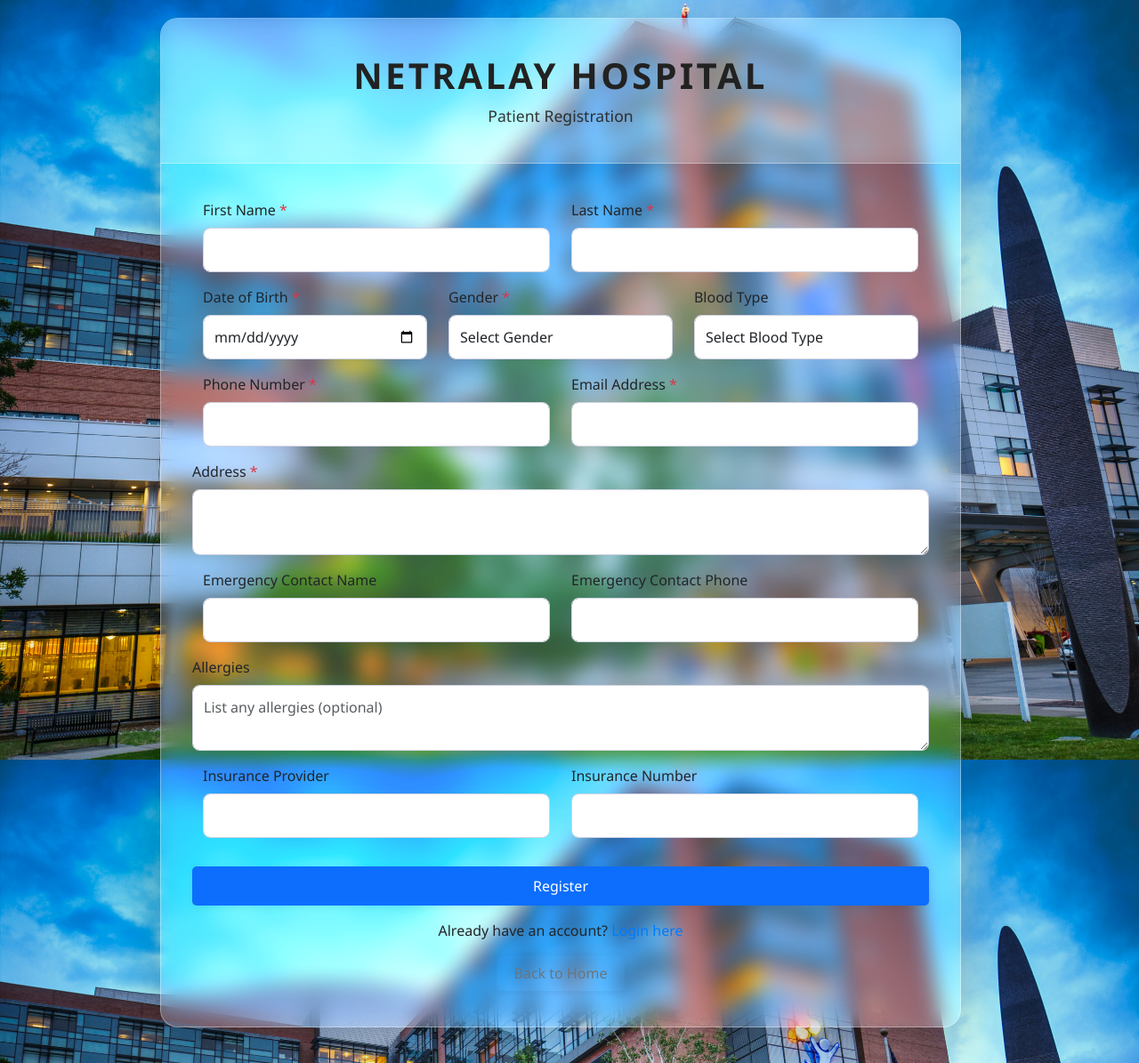
After one commit to MRIGANKA-GUHA/Netralay-hospital, a PHP site: page /netralay-hospital/register.php in a window 1280 px wide. The commit adds this page. Shown: the whole page at 89% size. Run offline with PHP 8.4, Linux system fonts and the light colour scheme.

Commit message:
adding register page

```diff
--- a/css/style.css
+++ b/css/style.css
@@ -56,7 +56,7 @@ body.login-page, body.register-page {
 .login-container {
     max-width: 600px;
     width: 100%;
-    padding: 0;
+    padding: 0px;
 }
 
 .register-container {
--- /dev/null
+++ b/register.php
@@ -0,0 +1,257 @@
+<?php
+require_once 'includes/config.php';
+
+// Redirect if already logged in
+if (isLoggedIn()) {
+    redirect('dashboard.php');
+}
+
+$error = '';
+$success = '';
+
+if ($_SERVER['REQUEST_METHOD'] == 'POST') {
+    // Sanitize inputs
+    $first_name = sanitize($_POST['first_name']);
+    $last_name = sanitize($_POST['last_name']);
+    $date_of_birth = $_POST['date_of_birth'];
+    $gender = $_POST['gender'];
+    $blood_type = sanitize($_POST['blood_type']);
+    $phone = sanitize($_POST['phone']);
+    $email = sanitize($_POST['email']);
+    $address = sanitize($_POST['address']);
+    $emergency_contact_name = sanitize($_POST['emergency_contact_name']);
+    $emergency_contact_phone = sanitize($_POST['emergency_contact_phone']);
+    $allergies = sanitize($_POST['allergies']);
+    $insurance_provider = sanitize($_POST['insurance_provider']);
+    $insurance_number = sanitize($_POST['insurance_number']);
+
+    // Validation
+    if (empty($first_name) || empty($last_name) || empty($date_of_birth) || empty($gender) ||
+        empty($phone) || empty($email) || empty($address)) {
+        $error = 'Please fill in all required fields';
+    } elseif (!filter_var($email, FILTER_VALIDATE_EMAIL)) {
+        $error = 'Please enter a valid email address';
+    } else {
+        try {
+            // Check if email already exists
+            $stmt = $pdo->prepare("SELECT patient_id FROM patients WHERE email = ?");
+            $stmt->execute([$email]);
+            if ($stmt->fetch()) {
+                $error = 'Email already registered. Please use a different email.';
+            } else {
+                // Generate sequential patient ID
+                $patient_id = generateId('NET', 'patients', 'patient_id', 6);
+
+                // Insert patient record
+                $stmt = $pdo->prepare("INSERT INTO patients (patient_id, first_name, last_name, date_of_birth, gender, phone, email, address, emergency_contact_name, emergency_contact_phone, blood_type, allergies, insurance_provider, insurance_number) VALUES (?, ?, ?, ?, ?, ?, ?, ?, ?, ?, ?, ?, ?, ?)");
+
+                $stmt->execute([
+                    $patient_id,
+                    $first_name,
+                    $last_name,
+                    $date_of_birth,
+                    $gender,
+                    $phone,
+                    $email,
+                    $address,
+                    $emergency_contact_name,
+                    $emergency_contact_phone,
+                    $blood_type ?: null,
+                    $allergies ?: null,
+                    $insurance_provider ?: null,
+                    $insurance_number ?: null
+                ]);
+
+                $success = 'Registration successful! Your Patient ID is: ' . $patient_id;
+            }
+        } catch (PDOException $e) {
+            $error = 'Registration failed. Please try again.';
+        }
+    }
+}
+?>
+
+<!DOCTYPE html>
+<html lang="en">
+<head>
+    <meta charset="UTF-8">
+    <meta name="viewport" content="width=device-width, initial-scale=1.0">
+    <title>Patient Registration - <?php echo SITE_NAME; ?></title>
+    <link href="https://cdn.jsdelivr.net/npm/bootstrap@5.3.0/dist/css/bootstrap.min.css" rel="stylesheet">
+    <link href="https://cdnjs.cloudflare.com/ajax/libs/font-awesome/6.4.0/css/all.min.css" rel="stylesheet">
+    <link href="css/style.css" rel="stylesheet">
+    <style>
+        .register-header h1 {
+            text-transform: uppercase;
+            letter-spacing: 0.08em;
+            font-weight: bold;
+        }
+        .register-form .form-group {
+            margin-bottom: 1rem;
+        }
+        .register-form label {
+            font-weight: 500;
+            margin-bottom: 0.5rem;
+        }
+        .required::after {
+            content: " *";
+            color: #dc3545;
+        }
+    </style>
+</head>
+<body class="login-page">
+    <div class="login-container" style="width: 100%; max-width: 960px; padding: 20px;">
+        <div class="login-card" style="max-width: 900px;">
+            <div class="login-header register-header">
+                <h1><?php echo SITE_NAME; ?></h1>
+                <p style="font-size: 1.10rem;">Patient Registration</p>
+            </div>
+
+            <?php if ($error): ?>
+                <div class="alert alert-danger">
+                    <i class="fas fa-exclamation-circle"></i> <?php echo $error; ?>
+                </div>
+            <?php endif; ?>
+
+            <?php if ($success): ?>
+                <div class="alert alert-success">
+                    <i class="fas fa-check-circle"></i> <?php echo $success; ?>
+                    <div class="mt-3">
+                        <a href="login.php" class="btn btn-primary">Go to Login</a>
+                    </div>
+                </div>
+            <?php else: ?>
+
+            <form method="POST" class="register-form login-form">
+                <div class="row">
+                    <div class="col-md-6">
+                        <div class="form-group">
+                            <label for="first_name" class="required">First Name</label>
+                            <input type="text" class="form-control" id="first_name" name="first_name"
+                                   value="<?php echo isset($_POST['first_name']) ? htmlspecialchars($_POST['first_name']) : ''; ?>" required>
+                        </div>
+                    </div>
+                    <div class="col-md-6">
+                        <div class="form-group">
+                            <label for="last_name" class="required">Last Name</label>
+                            <input type="text" class="form-control" id="last_name" name="last_name"
+                                   value="<?php echo isset($_POST['last_name']) ? htmlspecialchars($_POST['last_name']) : ''; ?>" required>
+                        </div>
+                    </div>
+                </div>
+
+                <div class="row">
+                    <div class="col-md-4">
+                        <div class="form-group">
+                            <label for="date_of_birth" class="required">Date of Birth</label>
+                            <input type="date" class="form-control" id="date_of_birth" name="date_of_birth"
+                                   value="<?php echo isset($_POST['date_of_birth']) ? htmlspecialchars($_POST['date_of_birth']) : ''; ?>" required>
+                        </div>
+                    </div>
+                    <div class="col-md-4">
+                        <div class="form-group">
+                            <label for="gender" class="required">Gender</label>
+                            <select class="form-control" id="gender" name="gender" required>
+                                <option value="">Select Gender</option>
+                                <option value="Male" <?php echo (isset($_POST['gender']) && $_POST['gender'] == 'Male') ? 'selected' : ''; ?>>Male</option>
+                                <option value="Female" <?php echo (isset($_POST['gender']) && $_POST['gender'] == 'Female') ? 'selected' : ''; ?>>Female</option>
+                                <option value="Other" <?php echo (isset($_POST['gender']) && $_POST['gender'] == 'Other') ? 'selected' : ''; ?>>Other</option>
+                            </select>
+                        </div>
+                    </div>
+                    <div class="col-md-4">
+                        <div class="form-group">
+                            <label for="blood_type">Blood Type</label>
+                            <select class="form-control" id="blood_type" name="blood_type">
+                                <option value="">Select Blood Type</option>
+                                <option value="A+" <?php echo (isset($_POST['blood_type']) && $_POST['blood_type'] == 'A+') ? 'selected' : ''; ?>>A+</option>
+                                <option value="A-" <?php echo (isset($_POST['blood_type']) && $_POST['blood_type'] == 'A-') ? 'selected' : ''; ?>>A-</option>
+                                <option value="B+" <?php echo (isset($_POST['blood_type']) && $_POST['blood_type'] == 'B+') ? 'selected' : ''; ?>>B+</option>
+                                <option value="B-" <?php echo (isset($_POST['blood_type']) && $_POST['blood_type'] == 'B-') ? 'selected' : ''; ?>>B-</option>
+                                <option value="AB+" <?php echo (isset($_POST['blood_type']) && $_POST['blood_type'] == 'AB+') ? 'selected' : ''; ?>>AB+</option>
+                                <option value="AB-" <?php echo (isset($_POST['blood_type']) && $_POST['blood_type'] == 'AB-') ? 'selected' : ''; ?>>AB-</option>
+                                <option value="O+" <?php echo (isset($_POST['blood_type']) && $_POST['blood_type'] == 'O+') ? 'selected' : ''; ?>>O+</option>
+                                <option value="O-" <?php echo (isset($_POST['blood_type']) && $_POST['blood_type'] == 'O-') ? 'selected' : ''; ?>>O-</option>
+                            </select>
+                        </div>
+                    </div>
+                </div>
+
+                <div class="row">
+                    <div class="col-md-6">
+                        <div class="form-group">
+                            <label for="phone" class="required">Phone Number</label>
+                            <input type="tel" class="form-control" id="phone" name="phone"
+                                   value="<?php echo isset($_POST['phone']) ? htmlspecialchars($_POST['phone']) : ''; ?>" required>
+                        </div>
+                    </div>
+                    <div class="col-md-6">
+                        <div class="form-group">
+                            <label for="email" class="required">Email Address</label>
+                            <input type="email" class="form-control" id="email" name="email"
+                                   value="<?php echo isset($_POST['email']) ? htmlspecialchars($_POST['email']) : ''; ?>" required>
+                        </div>
+                    </div>
+                </div>
+
+                <div class="form-group">
+                    <label for="address" class="required">Address</label>
+                    <textarea class="form-control" id="address" name="address" rows="2" required><?php echo isset($_POST['address']) ? htmlspecialchars($_POST['address']) : ''; ?></textarea>
+                </div>
+
+                <div class="row">
+                    <div class="col-md-6">
+                        <div class="form-group">
+                            <label for="emergency_contact_name">Emergency Contact Name</label>
+                            <input type="text" class="form-control" id="emergency_contact_name" name="emergency_contact_name"
+                                   value="<?php echo isset($_POST['emergency_contact_name']) ? htmlspecialchars($_POST['emergency_contact_name']) : ''; ?>">
+                        </div>
+                    </div>
+                    <div class="col-md-6">
+                        <div class="form-group">
+                            <label for="emergency_contact_phone">Emergency Contact Phone</label>
+                            <input type="tel" class="form-control" id="emergency_contact_phone" name="emergency_contact_phone"
+                                   value="<?php echo isset($_POST['emergency_contact_phone']) ? htmlspecialchars($_POST['emergency_contact_phone']) : ''; ?>">
+                        </div>
+                    </div>
+                </div>
+
+                <div class="form-group">
+                    <label for="allergies">Allergies</label>
+                    <textarea class="form-control" id="allergies" name="allergies" rows="2" placeholder="List any allergies (optional)"><?php echo isset($_POST['allergies']) ? htmlspecialchars($_POST['allergies']) : ''; ?></textarea>
+                </div>
+
+                <div class="row">
+                    <div class="col-md-6">
+                        <div class="form-group">
+                            <label for="insurance_provider">Insurance Provider</label>
+                            <input type="text" class="form-control" id="insurance_provider" name="insurance_provider"
+                                   value="<?php echo isset($_POST['insurance_provider']) ? htmlspecialchars($_POST['insurance_provider']) : ''; ?>">
+                        </div>
+                    </div>
+                    <div class="col-md-6">
+                        <div class="form-group">
+                            <label for="insurance_number">Insurance Number</label>
+                            <input type="text" class="form-control" id="insurance_number" name="insurance_number"
+                                   value="<?php echo isset($_POST['insurance_number']) ? htmlspecialchars($_POST['insurance_number']) : ''; ?>">
+                        </div>
+                    </div>
+                </div>
+
+                <button type="submit" class="btn btn-primary w-100" style="padding: 10px 12px; margin-top: 1rem;">
+                    Register
+                </button>
+
+                <div class="text-center mt-3">
+                    <p style="margin-bottom: 0.5rem;">Already have an account? <a href="login.php" style="color: #007bff; text-decoration: none;">Login here</a></p>
+                    <a href="index.php" class="btn btn-outline-secondary mt-2" style="padding: 8px 20px;">Back to Home</a>
+                </div>
+            </form>
+
+            <?php endif; ?>
+        </div>
+    </div>
+
+    <script src="https://cdn.jsdelivr.net/npm/bootstrap@5.3.0/dist/js/bootstrap.bundle.min.js"></script>
+</body>
+</html>
```
Also changed, not shown: index.php (+20 -15 lines), images/Mahesh.png (added), images/Rajesh.png (added), images/Sneha.png (added), images/Vikram.png (added).
